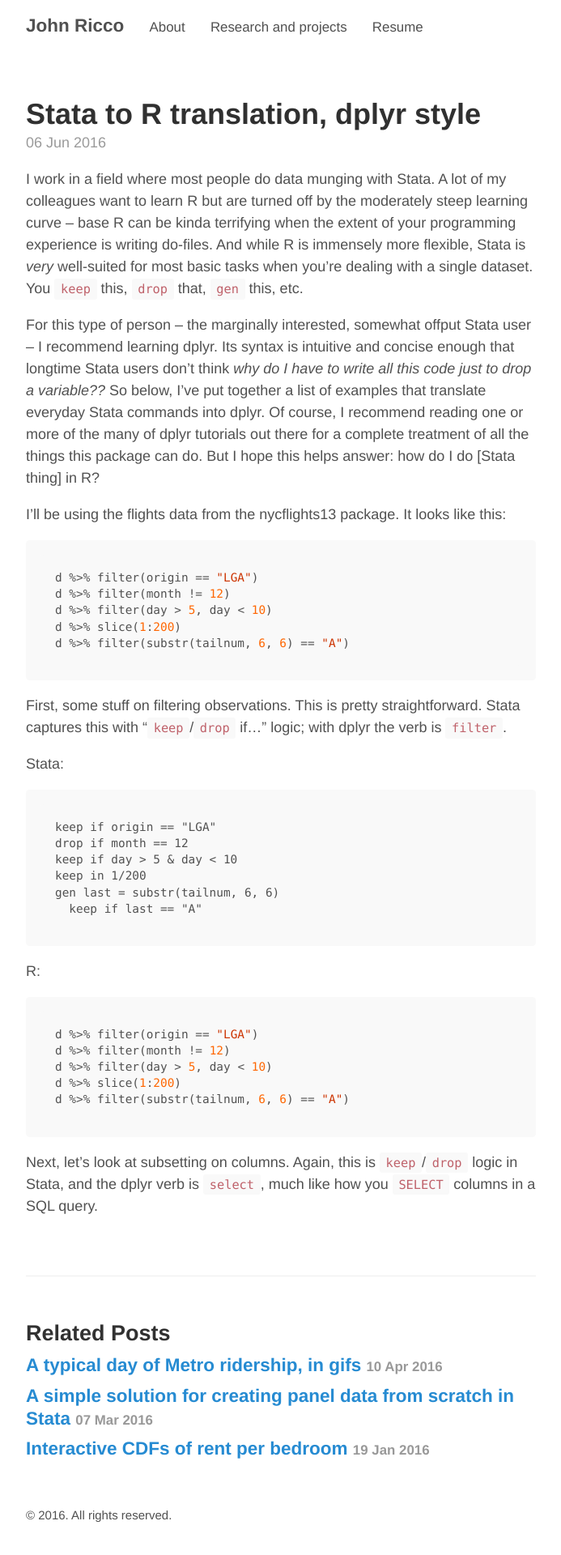
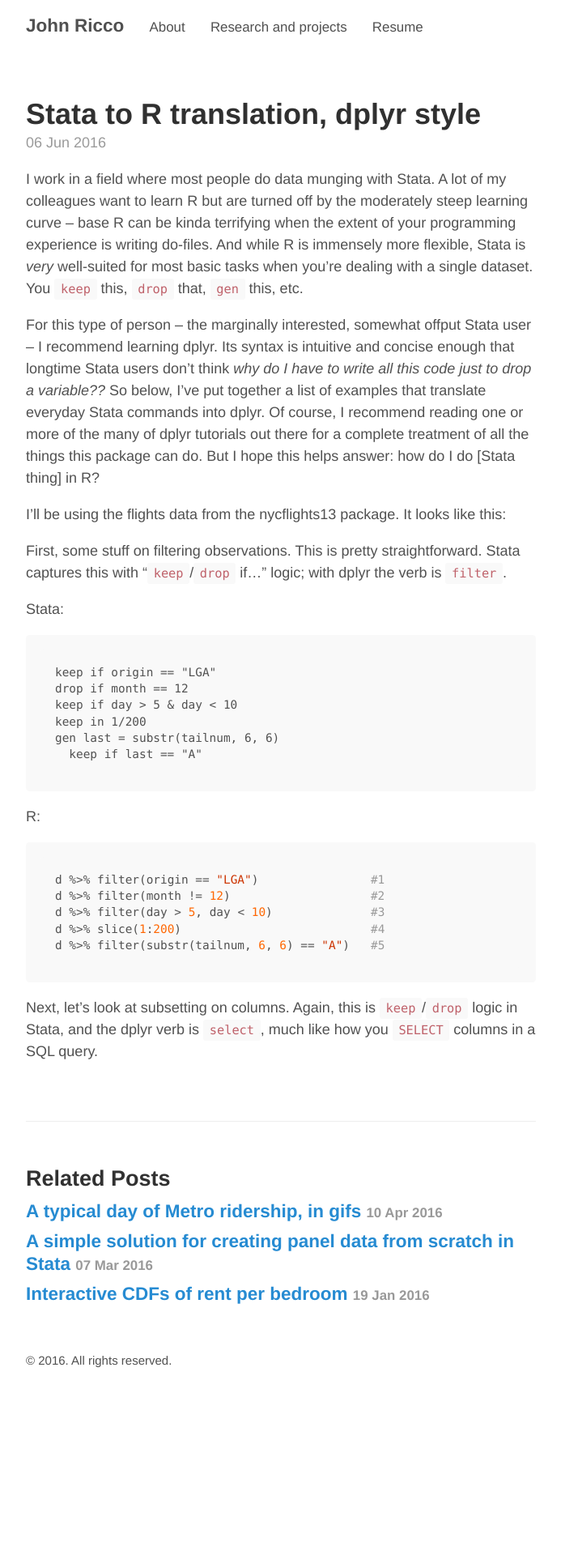
Before and after one commit to WadeP6970/johnricco.github.io, a Jekyll site: the page built from _posts/2016-6-06-stata-dplyr.md, in a window 1280 px wide. Shown: the whole page at 81% size, without its empty margins (293-986 px from the left). Built offline with Jekyll 4.4.1, drawn with Linux system fonts in a browser that asks for light colours; after the commit the page ends 1729 px from its top, so only the background shows below that.

Commit message:
again...

````diff
--- a/_posts/2016-6-06-stata-dplyr.md
+++ b/_posts/2016-6-06-stata-dplyr.md
@@ -9,13 +9,7 @@ For this type of person -- the marginally interested, somewhat offput Stata user
 
 I'll be using the flights data from the nycflights13 package. It looks like this:
 
-```R
-d %>% filter(origin == "LGA")
-d %>% filter(month != 12)
-d %>% filter(day > 5, day < 10)
-d %>% slice(1:200)
-d %>% filter(substr(tailnum, 6, 6) == "A")
-```
+
 
 First, some stuff on filtering observations. This is pretty straightforward. Stata captures this with "`keep`/`drop` if..." logic; with dplyr the verb is `filter`.
 
@@ -31,11 +25,11 @@ gen last = substr(tailnum, 6, 6)
 
 R:
 ```R
-d %>% filter(origin == "LGA")
-d %>% filter(month != 12)
-d %>% filter(day > 5, day < 10)
-d %>% slice(1:200)
-d %>% filter(substr(tailnum, 6, 6) == "A")
+d %>% filter(origin == "LGA")                #1
+d %>% filter(month != 12)                    #2
+d %>% filter(day > 5, day < 10)              #3
+d %>% slice(1:200)                           #4
+d %>% filter(substr(tailnum, 6, 6) == "A")   #5
 ```
 
 
````
